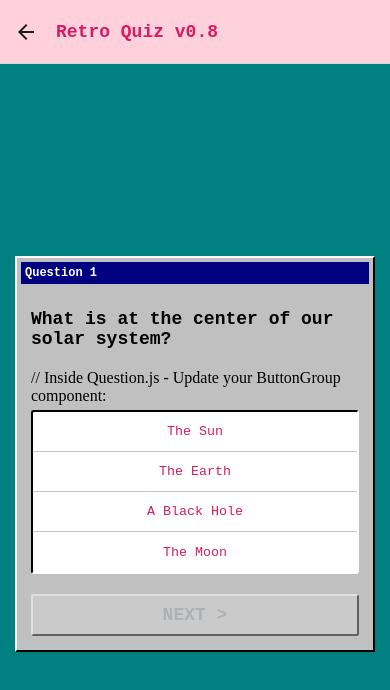
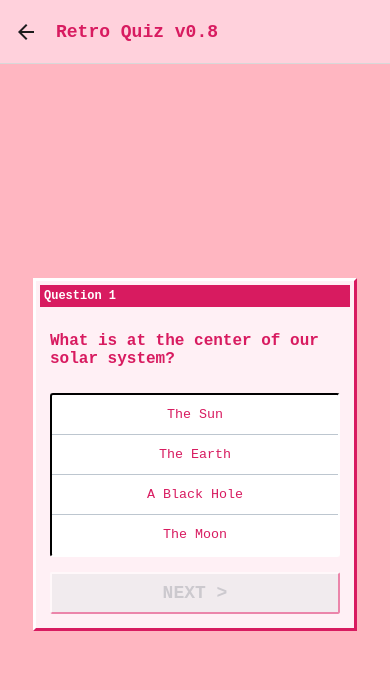
Before and after one commit to s-aryafreya/quiz-app, a React Native app: screen /Question in a window 390 px wide. Shown: the top 690 px of the page. Built offline with nearby package versions, Linux system fonts and the light colour scheme.

Commit message:
issues with button on q2 fixed and style

```diff
--- a/App.js
+++ b/App.js
@@ -4,11 +4,6 @@ import { createStackNavigator } from '@react-navigation/stack';
 import Home from './screens/Home';
 import Question from './screens/Questions';
 import Summary from './screens/Summary';
-
-// Correct Answers for Sample Data:
-// 1. "multiple-choice": Choice 1 (index 0) is "The Sun"
-// 2. "multiple-answer": Choice 1 (index 0) and Choice 3 (index 2) are "Mars" and "Jupiter"
-// 3. "true-false": Choice 2 (index 1) is "False"
 
 const quizData = [
   {
@@ -20,8 +15,8 @@ const quizData = [
   {
     prompt: "Which of these are planets?",
     type: "multiple-answer",
-    choices: ["Mars", "The Sun", "Jupiter", "Pluto"],
-    correct: [0, 2]
+    choices: ["Mars", "The Sun", "Jupiter", "Saturn"],
+    correct: [0, 2, 3] // Mars, Jupiter, and Saturn
   },
   {
     prompt: "The Earth is flat.",
@@ -39,7 +34,7 @@ export default function App() {
       <Stack.Navigator
         initialRouteName="Home"
         screenOptions={{
-          headerStyle: { backgroundColor: '#FFD1DC' }, // Pastel Pink
+          headerStyle: { backgroundColor: '#FFD1DC' },
           headerTitleStyle: { fontWeight: 'bold', fontFamily: 'monospace', color: '#D81B60' }
         }}
       >
@@ -56,5 +51,4 @@ export default function App() {
   );
 }
 
-// Exporting components as requested
 export { Question, Summary };
--- a/screens/Home.js
+++ b/screens/Home.js
@@ -20,11 +20,11 @@ export default function Home({ navigation }) {
 }
 
 const styles = StyleSheet.create({
-  container: { flex: 1, backgroundColor: '#FFB6C1', justifyContent: 'center', padding: 20 },
-  window: { backgroundColor: '#FFF0F5', borderWidth: 3, borderTopColor: '#fff', borderLeftColor: '#fff', borderRightColor: '#D81B60', borderBottomColor: '#D81B60', padding: 10, alignItems: 'center' },
+  container: { flex: 1, backgroundColor: '#FFB6C1', justifyContent: 'center', alignItems: 'center' },
+  window: { width: '85%', backgroundColor: '#FFF0F5', borderWidth: 3, borderTopColor: '#fff', borderLeftColor: '#fff', borderRightColor: '#D81B60', borderBottomColor: '#D81B60', padding: 4 },
   titleBar: { backgroundColor: '#D81B60', alignSelf: 'stretch', padding: 5, marginBottom: 20 },
   titleText: { color: 'white', fontFamily: 'monospace', fontWeight: 'bold' },
-  header: { fontSize: 22, fontFamily: 'monospace', marginBottom: 20, color: '#D81B60', textAlign: 'center' },
+  header: { fontSize: 20, fontFamily: 'monospace', marginBottom: 20, color: '#D81B60', textAlign: 'center' },
   btn: { backgroundColor: '#FFD1DC', borderWidth: 2, borderTopColor: '#fff', borderLeftColor: '#fff', borderRightColor: '#D81B60', borderBottomColor: '#D81B60' },
   btnTitle: { color: '#D81B60', fontWeight: 'bold', fontFamily: 'monospace' }
 });
--- a/screens/Questions.js
+++ b/screens/Questions.js
@@ -1,26 +1,29 @@
-import React, { useState } from 'react';
-// Combine all react-native imports into one line
-// Removed 'FlatList' since it isn't used here
+import React, { useState, useEffect } from 'react';
 import { StyleSheet, View, ScrollView } from 'react-native';
-// Use the Text and Button components specifically from RNEui for the themed look
 import { Button, Text, ButtonGroup } from '@rneui/themed';
 
 export default function Question({ route, navigation }) {
   const { data, index, userAnswers } = route.params;
   const current = data[index];
 
-  // Initialize selection state based on question type
   const [selection, setSelection] = useState(
     current.type === 'multiple-answer' ? [] : null
   );
 
+  // Reset selection when the index changes (for pushing new questions)
+  useEffect(() => {
+    setSelection(current.type === 'multiple-answer' ? [] : null);
+  }, [index]);
+
   const handlePress = (idx) => {
     if (current.type === 'multiple-answer') {
-      if (selection.includes(idx)) {
-        setSelection(selection.filter(item => item !== idx));
+      let newSelection = [...selection];
+      if (newSelection.includes(idx)) {
+        newSelection = newSelection.filter(item => item !== idx);
       } else {
-        setSelection([...selection, idx]);
+        newSelection.push(idx);
       }
+      setSelection(newSelection);
     } else {
       setSelection(idx);
     }
@@ -29,10 +32,8 @@ export default function Question({ route, navigation }) {
   const goToNext = () => {
     const updatedAnswers = [...userAnswers, selection];
     if (index + 1 < data.length) {
-      // Use push for sequential navigation
       navigation.push('Question', { data, index: index + 1, userAnswers: updatedAnswers });
     } else {
-      // Go to summary if it's the last question
       navigation.navigate('Summary', { data, userAnswers: updatedAnswers });
     }
   };
@@ -40,7 +41,6 @@ export default function Question({ route, navigation }) {
   return (
     <ScrollView contentContainerStyle={styles.win98Container}>
       <View style={styles.window}>
-        {/* Retro Title Bar */}
         <View style={styles.titleBar}>
           <Text style={styles.titleBarText}>Question {index + 1}</Text>
         </View>
@@ -48,30 +48,28 @@ export default function Question({ route, navigation }) {
         <View style={styles.content}>
           <Text style={styles.promptText}>{current.prompt}</Text>
 
-          // Inside Question.js - Update your ButtonGroup component:
-            <ButtonGroup
+          <ButtonGroup
             testID="choices"
             buttons={current.choices}
             selectMultiple={current.type === 'multiple-answer'}
-            // For multiple-answer, we pass the array. For others, we wrap the single index in an array
+            // Crucial: use selectedIndexes for BOTH types to ensure highlights stay
             selectedIndexes={current.type === 'multiple-answer' ? selection : [selection]}
             onPress={handlePress}
             vertical
             containerStyle={styles.choiceContainer}
-            selectedButtonStyle={{ backgroundColor: '#D81B60' }} // Darker pink for selection
+            selectedButtonStyle={styles.selectedChoice}
             selectedTextStyle={{ color: '#fff' }}
-            textStyle={{ fontFamily: 'monospace', color: '#D81B60' }}
-            />
+            textStyle={styles.choiceText}
+          />
 
           <Button
             testID="next-question"
             title="NEXT >"
             onPress={goToNext}
-            // Button is disabled until an answer is picked
             disabled={selection === null || (Array.isArray(selection) && selection.length === 0)}
             buttonStyle={styles.retroBtn}
             titleStyle={styles.retroBtnTitle}
-            disabledStyle={styles.disabledRetroBtn}
+            disabledStyle={{ opacity: 0.5 }}
           />
         </View>
       </View>
@@ -80,75 +78,15 @@ export default function Question({ route, navigation }) {
 }
 
 const styles = StyleSheet.create({
-  win98Container: {
-    flexGrow: 1,
-    backgroundColor: '#008080',
-    padding: 15,
-    justifyContent: 'center'
-  },
-  window: {
-    backgroundColor: '#c0c0c0',
-    borderWidth: 2,
-    borderTopColor: '#fff',
-    borderLeftColor: '#fff',
-    borderRightColor: '#000',
-    borderBottomColor: '#000',
-    padding: 4
-  },
-  titleBar: {
-    backgroundColor: '#000080',
-    padding: 4,
-    marginBottom: 15
-  },
-  titleBarText: {
-    color: 'white',
-    fontWeight: 'bold',
-    fontSize: 12,
-    fontFamily: 'monospace'
-  },
-  content: {
-    padding: 10
-  },
-  promptText: {
-    fontSize: 18,
-    marginBottom: 20,
-    fontFamily: 'monospace',
-    fontWeight: 'bold',
-    color: '#000'
-  },
-  choiceContainer: {
-    backgroundColor: '#fff',
-    borderWidth: 2,
-    borderTopColor: '#000',
-    borderLeftColor: '#000',
-    borderRightColor: '#fff',
-    borderBottomColor: '#fff',
-    marginLeft: 0,
-    marginRight: 0,
-    marginBottom: 20
-  },
-  selectedChoice: {
-    backgroundColor: '#000080'
-  },
-  choiceText: {
-    fontFamily: 'monospace',
-    color: '#000'
-  },
-  retroBtn: {
-    backgroundColor: '#c0c0c0',
-    borderWidth: 2,
-    borderTopColor: '#fff',
-    borderLeftColor: '#fff',
-    borderRightColor: '#000',
-    borderBottomColor: '#000'
-  },
-  disabledRetroBtn: {
-    backgroundColor: '#d3d3d3',
-    opacity: 0.5
-  },
-  retroBtnTitle: {
-    color: '#000',
-    fontFamily: 'monospace',
-    fontWeight: 'bold'
-  }
+  win98Container: { flexGrow: 1, backgroundColor: '#FFB6C1', padding: 15, justifyContent: 'center', alignItems: 'center' },
+  window: { width: '90%', backgroundColor: '#FFF0F5', borderWidth: 3, borderTopColor: '#fff', borderLeftColor: '#fff', borderRightColor: '#D81B60', borderBottomColor: '#D81B60', padding: 4 },
+  titleBar: { backgroundColor: '#D81B60', padding: 4, marginBottom: 15 },
+  titleBarText: { color: 'white', fontWeight: 'bold', fontSize: 12, fontFamily: 'monospace' },
+  content: { padding: 10 },
+  promptText: { fontSize: 16, marginBottom: 20, fontFamily: 'monospace', fontWeight: 'bold', color: '#D81B60' },
+  choiceContainer: { backgroundColor: '#fff', borderWidth: 2, borderTopColor: '#000', borderLeftColor: '#000', borderRightColor: '#fff', borderBottomColor: '#fff', marginLeft: 0, marginRight: 0 },
+  selectedChoice: { backgroundColor: '#D81B60' },
+  choiceText: { fontFamily: 'monospace', color: '#D81B60' },
+  retroBtn: { backgroundColor: '#FFD1DC', borderWidth: 2, borderTopColor: '#fff', borderLeftColor: '#fff', borderRightColor: '#D81B60', borderBottomColor: '#D81B60', marginTop: 10 },
+  retroBtnTitle: { color: '#D81B60', fontFamily: 'monospace', fontWeight: 'bold' }
 });
--- a/screens/Summary.js
+++ b/screens/Summary.js
@@ -16,12 +16,12 @@ export default function Summary({ route, navigation }) {
   const totalScore = data.reduce((score, q, i) => score + (checkCorrect(q, userAnswers[i]) ? 1 : 0), 0);
 
   return (
-    <ScrollView style={styles.bg}>
-      {/* Pink Score Display Window */}
+    <ScrollView contentContainerStyle={styles.bg}>
+      <View style={styles.window}>
+        <View style={styles.titleBar}><Text style={styles.titleText}>RESULTS.TXT</Text></View>
+
         <View style={styles.scoreBox}>
-        <Text h2 testID="total" style={styles.scoreText}>
-          TOTAL: {totalScore} / {data.length}
-        </Text>
+          <Text h4 testID="total" style={styles.scoreText}>TOTAL: {totalScore} / {data.length}</Text>
         </View>
 
         {data.map((q, qIdx) => {
@@ -31,8 +31,7 @@ export default function Summary({ route, navigation }) {
           return (
             <View key={qIdx} style={styles.resultCard}>
               <Text style={styles.questionPrompt}>{qIdx + 1}. {q.prompt}</Text>
-            <Divider color="#FFB6C1" style={{ marginVertical: 10 }} />
-
+              <Divider color="#FFB6C1" style={{ marginVertical: 8 }} />
               {q.choices.map((choice, cIdx) => {
                 const wasSelected = Array.isArray(userAns) ? userAns.includes(cIdx) : userAns === cIdx;
                 const isRight = Array.isArray(q.correct) ? q.correct.includes(cIdx) : q.correct === cIdx;
@@ -48,101 +47,39 @@ export default function Summary({ route, navigation }) {
                   </Text>
                 );
               })}
-
               <Text style={isUserCorrect ? styles.pass : styles.fail}>
-              {isUserCorrect ? "[STATUS: PASS]" : "[STATUS: FAIL]"}
+                {isUserCorrect ? "[PASS]" : "[FAIL]"}
               </Text>
             </View>
           );
         })}
 
-      {/* Restart Button to go back to Home */}
         <Button
           title="< BACK TO START"
           onPress={() => navigation.popToTop()}
           buttonStyle={styles.restartBtn}
-        titleStyle={styles.restartBtnTitle}
+          titleStyle={styles.btnTitle}
         />
-
-      <View style={{ height: 50 }} />
+      </View>
+      <View style={{ height: 40 }} />
     </ScrollView>
   );
 }
 
 const styles = StyleSheet.create({
-  bg: {
-    flex: 1,
-    backgroundColor: '#FFB6C1', // Light Pink Background
-    padding: 15
-  },
-  scoreBox: {
-    backgroundColor: '#FFF0F5',
-    padding: 20,
-    marginBottom: 20,
-    borderWidth: 3,
-    borderBottomColor: '#D81B60',
-    borderRightColor: '#D81B60',
-    borderTopColor: '#fff',
-    borderLeftColor: '#fff'
-  },
-  scoreText: {
-    textAlign: 'center',
-    fontFamily: 'monospace',
-    color: '#D81B60',
-    fontWeight: 'bold'
-  },
-  resultCard: {
-    backgroundColor: '#FFF0F5',
-    padding: 15,
-    marginBottom: 15,
-    borderWidth: 3,
-    borderTopColor: '#fff',
-    borderLeftColor: '#fff',
-    borderRightColor: '#D81B60',
-    borderBottomColor: '#D81B60'
-  },
-  questionPrompt: {
-    fontWeight: 'bold',
-    fontFamily: 'monospace',
-    color: '#D81B60'
-  },
-  choiceItem: {
-    fontFamily: 'monospace',
-    marginVertical: 2,
-    color: '#333'
-  },
-  boldCorrect: {
-    fontWeight: 'bold',
-    color: '#D81B60' // Bold pink for correct
-  },
-  strikeIncorrect: {
-    textDecorationLine: 'line-through',
-    color: '#FF69B4' // Hot pink for incorrect
-  },
-  pass: {
-    marginTop: 10,
-    color: '#D81B60',
-    fontWeight: 'bold',
-    fontFamily: 'monospace'
-  },
-  fail: {
-    marginTop: 10,
-    color: '#FF1493',
-    fontWeight: 'bold',
-    fontFamily: 'monospace'
-  },
-  restartBtn: {
-    backgroundColor: '#FFD1DC',
-    borderWidth: 2,
-    borderTopColor: '#fff',
-    borderLeftColor: '#fff',
-    borderRightColor: '#D81B60',
-    borderBottomColor: '#D81B60',
-    marginTop: 10
-  },
-  restartBtnTitle: {
-    color: '#D81B60',
-    fontFamily: 'monospace',
-    fontWeight: 'bold'
-  }
+  bg: { flexGrow: 1, backgroundColor: '#FFB6C1', padding: 15, alignItems: 'center' },
+  window: { width: '95%', backgroundColor: '#FFF0F5', borderWidth: 3, borderTopColor: '#fff', borderLeftColor: '#fff', borderRightColor: '#D81B60', borderBottomColor: '#D81B60', padding: 4 },
+  titleBar: { backgroundColor: '#D81B60', padding: 5, marginBottom: 15 },
+  titleText: { color: 'white', fontFamily: 'monospace', fontWeight: 'bold' },
+  scoreBox: { backgroundColor: '#FFD1DC', padding: 15, marginBottom: 15, borderWidth: 2, borderStyle: 'dashed', borderColor: '#D81B60' },
+  scoreText: { textAlign: 'center', fontFamily: 'monospace', color: '#D81B60', fontWeight: 'bold' },
+  resultCard: { padding: 10, marginBottom: 10, borderBottomWidth: 1, borderBottomColor: '#FFD1DC' },
+  questionPrompt: { fontWeight: 'bold', fontFamily: 'monospace', color: '#D81B60', fontSize: 13 },
+  choiceItem: { fontFamily: 'monospace', fontSize: 12, marginVertical: 1 },
+  boldCorrect: { fontWeight: 'bold', color: '#D81B60' },
+  strikeIncorrect: { textDecorationLine: 'line-through', color: '#FF69B4' },
+  pass: { color: '#D81B60', fontWeight: 'bold', fontSize: 10, marginTop: 5 },
+  fail: { color: '#FF1493', fontWeight: 'bold', fontSize: 10, marginTop: 5 },
+  restartBtn: { backgroundColor: '#FFD1DC', borderWidth: 2, borderTopColor: '#fff', borderLeftColor: '#fff', borderRightColor: '#D81B60', borderBottomColor: '#D81B60', margin: 10 },
+  btnTitle: { color: '#D81B60', fontWeight: 'bold', fontFamily: 'monospace' }
 });
```
Lines whose indentation alone changed are shown as unchanged.
